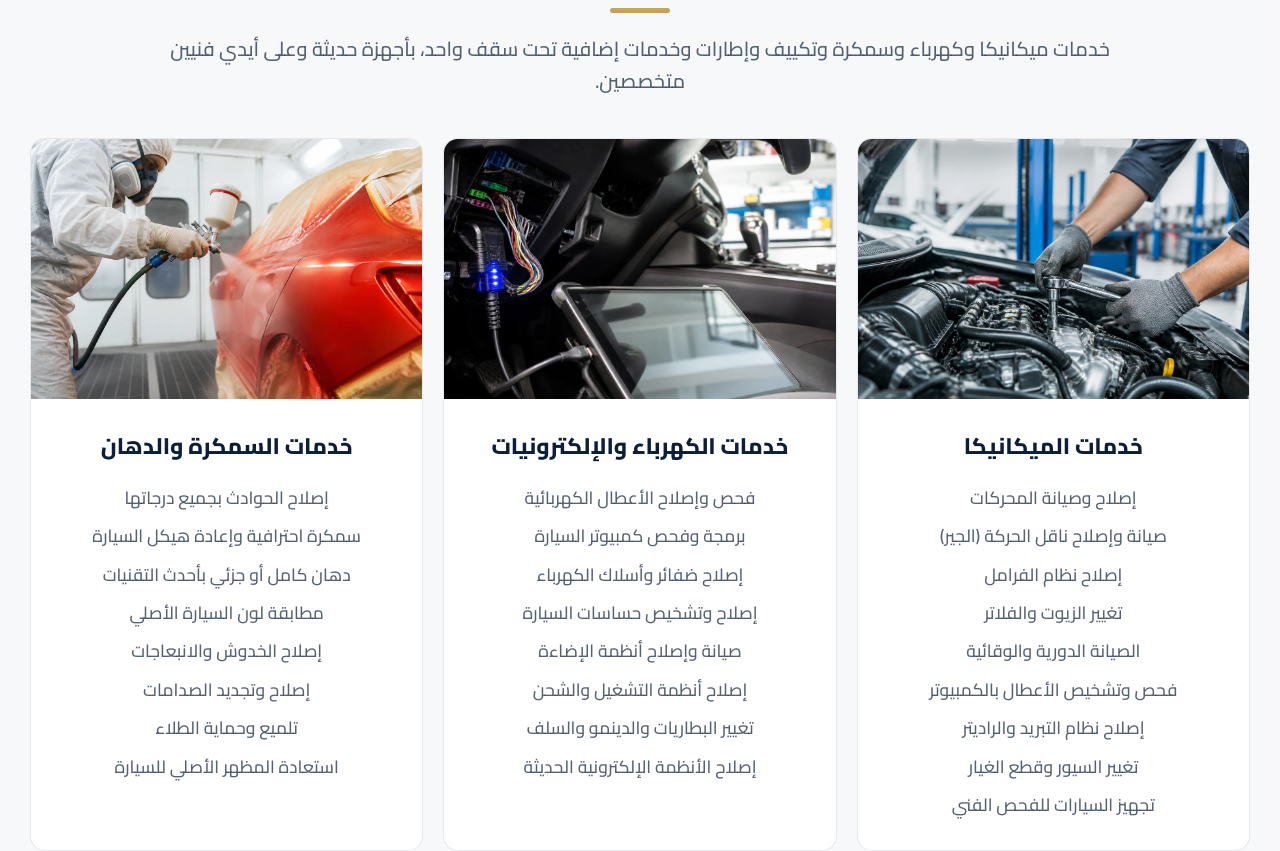
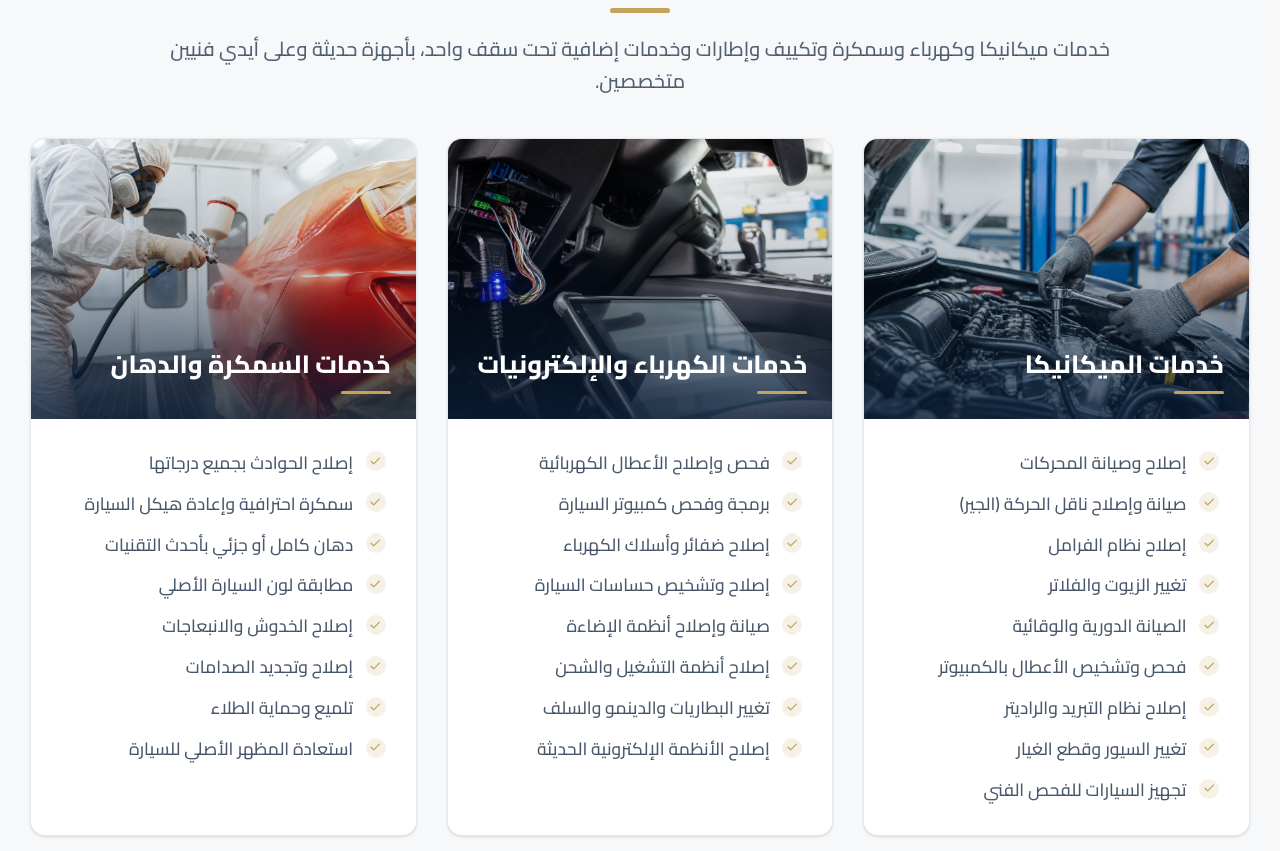
Before and after one commit to Faraz-cell21/golden-pyramid, a Next.js app: page /ar in a window 1280 px wide. Shown: the part 4320-5171 px from the top of the page. Built offline with nearby package versions, Linux system fonts and the light colour scheme.

Commit message:
fixed services part

```diff
--- a/src/components/home/home-service-categories.tsx
+++ b/src/components/home/home-service-categories.tsx
@@ -27,7 +27,7 @@ export function HomeServiceCategories({
           </p>
         </div>
 
-        <ul className="grid grid-cols-1 gap-4 md:grid-cols-3">
+        <ul className="grid grid-cols-1 gap-5 md:grid-cols-3 md:gap-6">
           {content.items.map((category) => (
             <ServiceCategoryCard category={category} key={category.title} />
           ))}
--- a/src/components/services/services-view.tsx
+++ b/src/components/services/services-view.tsx
@@ -9,7 +9,7 @@ export function ServicesView({ content }: ServicesViewProps) {
   return (
     <section className="bg-navy/[0.03]">
       <div className="mx-auto max-w-6xl px-4 py-10 sm:px-6 sm:py-12">
-        <ul className="grid grid-cols-1 gap-4 md:grid-cols-3">
+        <ul className="grid grid-cols-1 gap-5 md:grid-cols-3 md:gap-6">
           {content.categories.map((category) => (
             <ServiceCategoryCard
               category={category}
--- a/src/components/shared/service-category-card.tsx
+++ b/src/components/shared/service-category-card.tsx
@@ -14,25 +14,42 @@ export function ServiceCategoryCard({
   const Heading = headingLevel;
 
   return (
-    <li className="flex flex-col overflow-hidden rounded-xl border border-navy/10 bg-white text-center">
-      <div className="relative h-48 w-full shrink-0 overflow-hidden bg-navy/5 sm:h-52">
+    <li className="group flex flex-col overflow-hidden rounded-xl border border-navy/10 bg-white text-start shadow-sm transition-[border-color,box-shadow,transform] duration-300 hover:-translate-y-1 hover:border-gold/50 hover:shadow-[0_16px_40px_rgba(11,31,58,0.12)]">
+      <div className="relative h-52 w-full shrink-0 overflow-hidden bg-navy/5 sm:h-56">
         <Image
           alt={category.imageAlt}
-          className="object-cover object-center"
+          className="object-cover object-center transition-transform duration-500 group-hover:scale-[1.04]"
           fill
           quality={90}
           sizes="(max-width: 768px) 100vw, 33vw"
           src={category.image}
         />
+        <div
+          aria-hidden
+          className="absolute inset-0 bg-gradient-to-t from-navy/80 via-navy/25 to-transparent"
+        />
+        <div className="absolute inset-x-0 bottom-0 p-4 sm:p-5">
+          <Heading className="font-bold text-lg text-white leading-snug sm:text-xl">
+            {category.title}
+          </Heading>
+          <div className="mt-2 h-0.5 w-10 rounded-full bg-gold" />
+        </div>
       </div>
+
       <div className="flex flex-1 flex-col px-5 py-5 sm:px-6 sm:py-6">
-        <Heading className="font-semibold text-base text-navy sm:text-lg">
-          {category.title}
-        </Heading>
-        <ul className="mt-4 w-full space-y-2">
+        <ul className="space-y-2.5">
           {category.items.map((item) => (
-            <li className="text-navy/70 text-sm leading-relaxed" key={item}>
-              {item}
+            <li
+              className="flex gap-2.5 text-navy/75 text-sm leading-relaxed"
+              key={item}
+            >
+              <span
+                aria-hidden
+                className="mt-0.5 inline-flex size-4 shrink-0 items-center justify-center rounded-full bg-gold/15 text-gold"
+              >
+                <CheckIcon />
+              </span>
+              <span>{item}</span>
             </li>
           ))}
         </ul>
@@ -40,3 +57,21 @@ export function ServiceCategoryCard({
     </li>
   );
 }
+
+function CheckIcon() {
+  return (
+    <svg
+      aria-hidden="true"
+      className="size-2.5"
+      fill="none"
+      focusable="false"
+      stroke="currentColor"
+      strokeLinecap="round"
+      strokeLinejoin="round"
+      strokeWidth="2.5"
+      viewBox="0 0 24 24"
+    >
+      <path d="M20 6L9 17l-5-5" />
+    </svg>
+  );
+}
```
